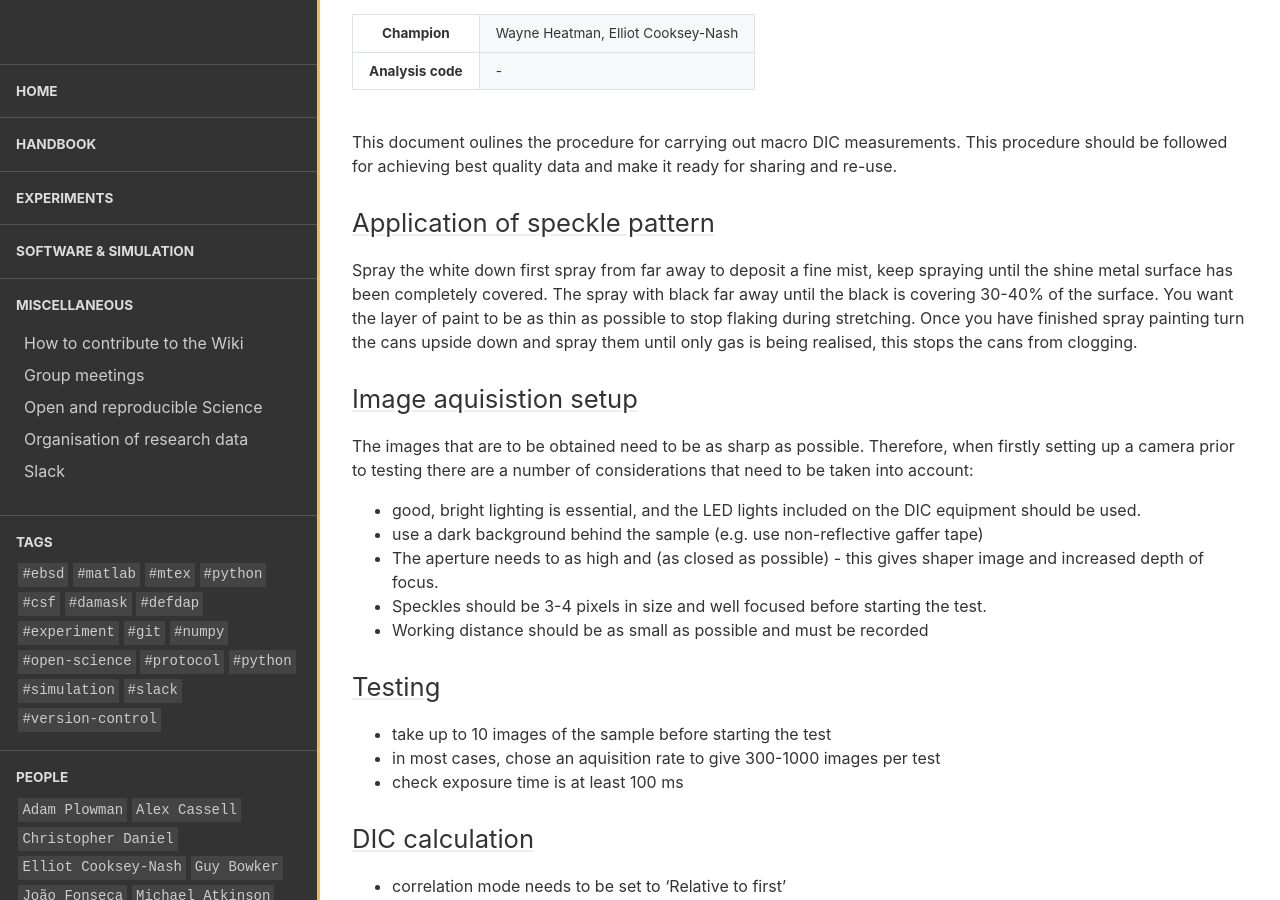
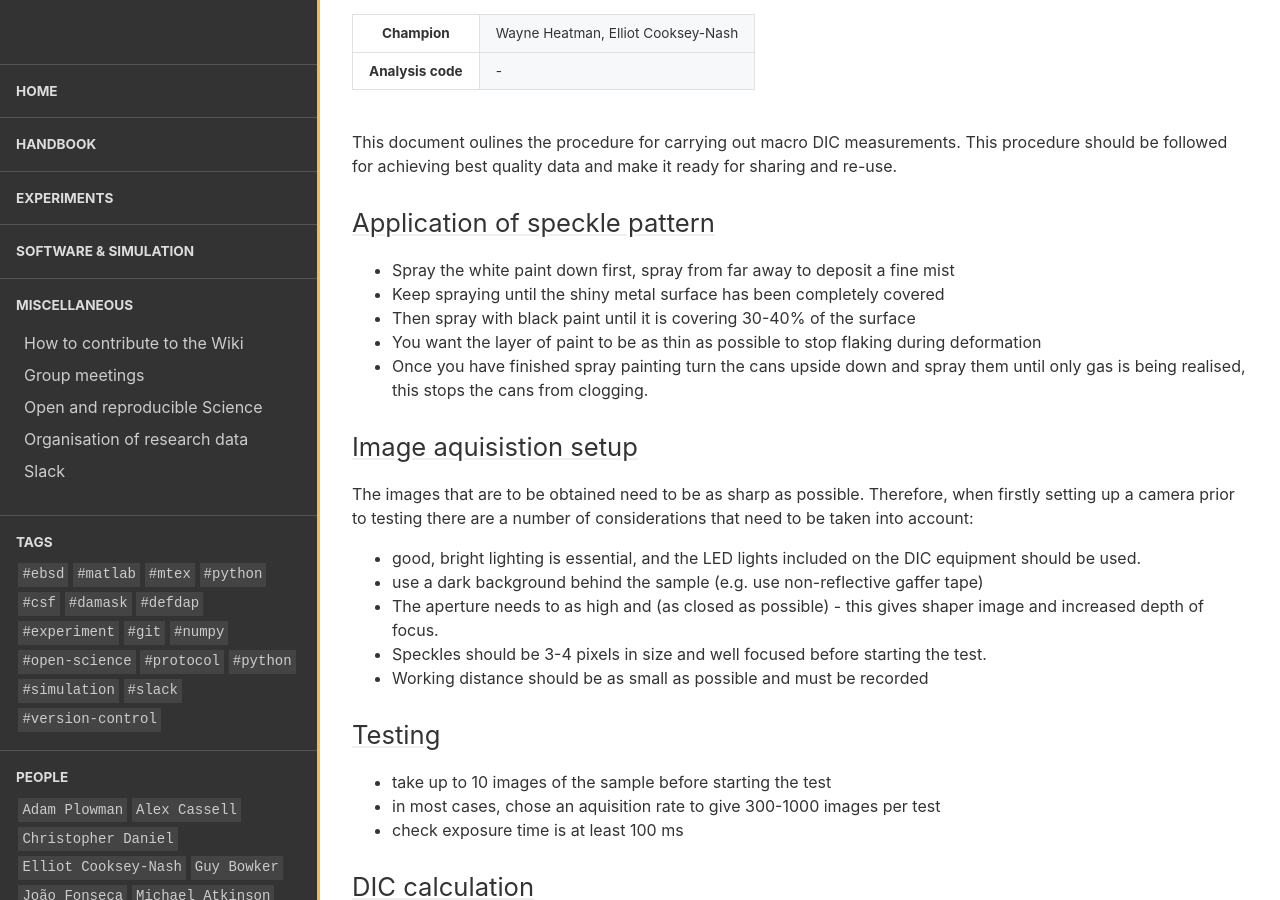
Before and after one commit to LightForm-group/wiki, a Jekyll site: the page built from collections/_experiments/macro_dic.md, in a window 1280 px wide and 900 px high, scrolled down 581 px. Built offline with Jekyll 4.4.1, drawn with Linux system fonts in a browser that asks for light colours; nearby versions of some CDN libraries.

Commit message:
Update macro_dic.md

```diff
--- a/collections/_experiments/macro_dic.md
+++ b/collections/_experiments/macro_dic.md
@@ -8,7 +8,11 @@ This document oulines the procedure for carrying out macro DIC measurements. Thi
 
 
 ## Application of speckle pattern
-Spray the white down first spray from far away to deposit a fine mist, keep spraying until the shine metal surface has been completely covered. The spray with black far away until the black is covering 30-40% of the surface. You want the layer of paint to be as thin as possible to stop flaking during stretching. Once you have finished spray painting turn the cans upside down and spray them until only gas is being realised, this stops the cans from clogging.
+- Spray the white paint down first, spray from far away to deposit a fine mist
+- Keep spraying until the shiny metal surface has been completely covered
+- Then spray with black paint until it is covering 30-40% of the surface
+- You want the layer of paint to be as thin as possible to stop flaking during deformation
+- Once you have finished spray painting turn the cans upside down and spray them until only gas is being realised, this stops the cans from clogging.
 
 ## Image aquisistion setup
 The images that are to be obtained need to be as sharp as possible. Therefore, when firstly setting up a camera prior to testing there are a number of considerations that need to be taken into account:
@@ -35,7 +39,7 @@ The images that are to be obtained need to be as sharp as possible. Therefore, w
 ### Error determination and calibration
 This section explains how the subset size and step size affect noise/error in DIC (Digital Image Correlation) data. This section should help you to decide what subset size and step size you should choose for analysing your DIC data. The analysis was done using the DIC python code for the .csv output format from the LaVision DaVis DIC software.
 The following analysis was carried out on the first 10 images of one set of DIC data. The subset size and step size where changed and the strain was recorded.  The images were captured before any deformation had begun, so there should be no strain detected. Any strain detected by the DIC software is therefore noise in the recording. The area in which the data was gathered from can be seen in the image below.
-![](/wiki/assets/images/posts/AnalysisLocation.jpg)
+![](/wiki/assets/images/posts/AnalysisLocation.jpg =152x224)
 
 ### Example Error determination and calibration
 The first set of tests were performed to look at the variation in strain with changing Subset Size and constant step size. The Subset size variation can be seen below:
```
